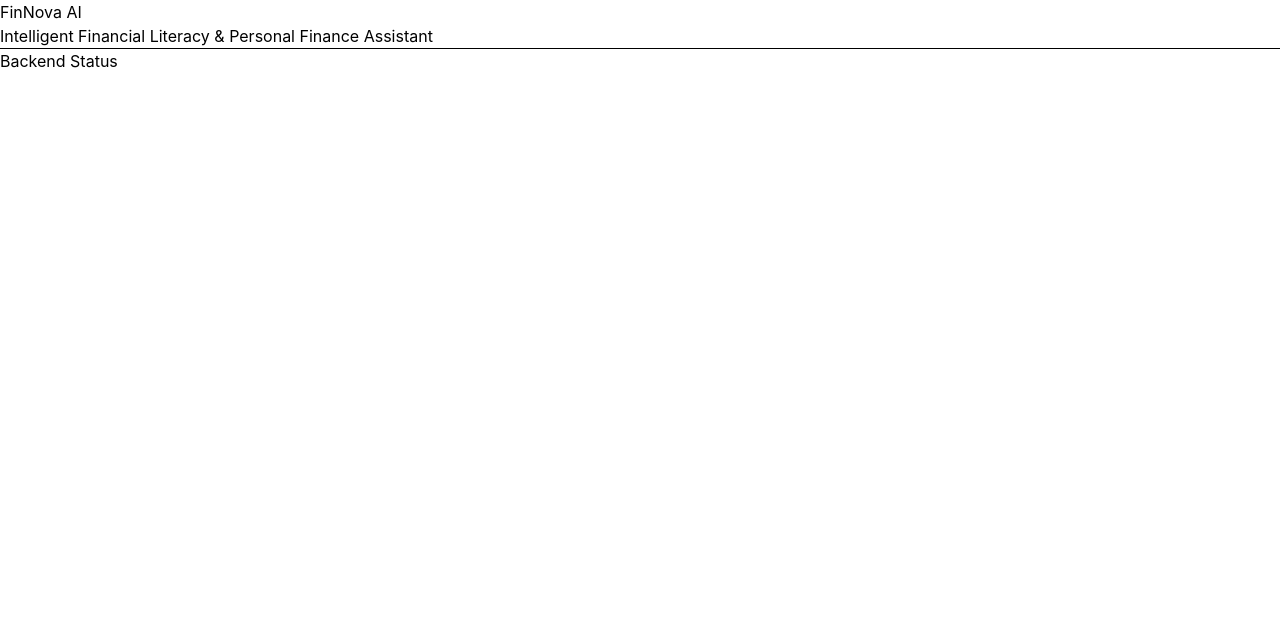
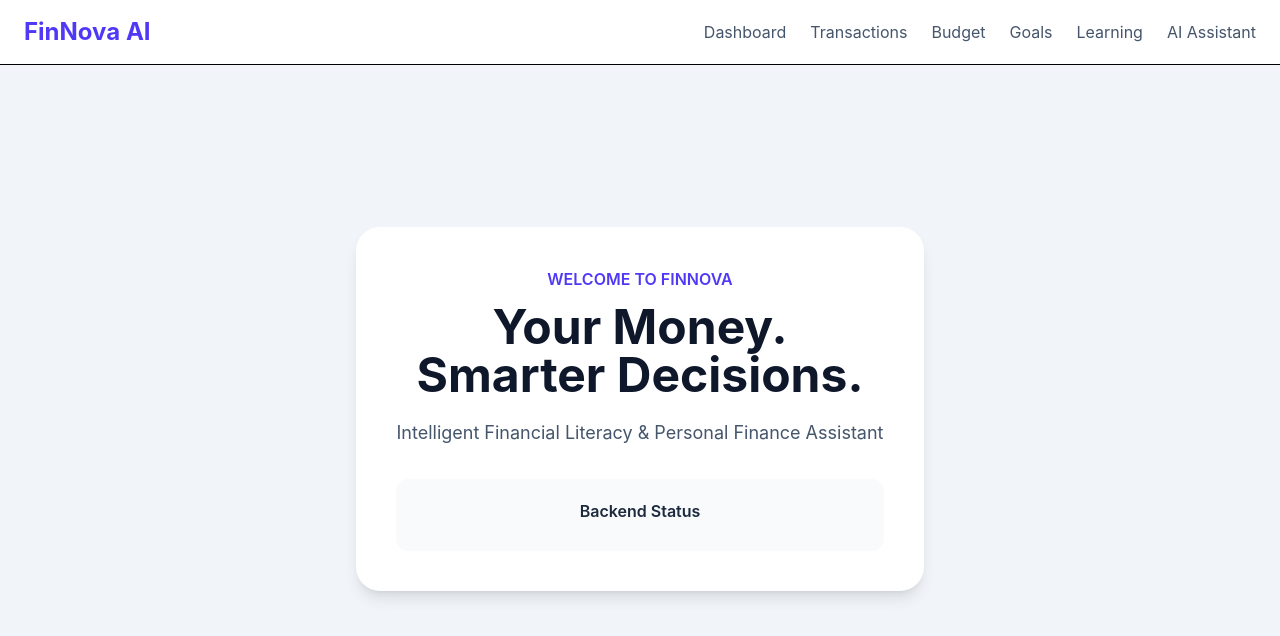
Before and after one commit to KoruKarthikRam/finnova-ai, a React app in the folder frontend/: page / in a window 1280 px wide. Shown: the top 636 px of the page. Built offline with nearby package versions, Linux system fonts and the light colour scheme; the HTML template or start-up script is replaced by a standard one.

Commit message:
Build React frontend foundation

```diff
--- a/frontend/src/App.jsx
+++ b/frontend/src/App.jsx
@@ -1,31 +1,32 @@
-import { useEffect, useState } from "react";
-import axios from "axios";
+import { BrowserRouter, Routes, Route } from "react-router-dom";
+
+import Navbar from "./components/Navbar";
+
+import Home from "./pages/Home";
+import Dashboard from "./pages/Dashboard";
+import Transactions from "./pages/Transactions";
+import Budget from "./pages/Budget";
+import Goals from "./pages/Goals";
+import Learning from "./pages/Learning";
+import Assistant from "./pages/Assistant";
 
 function App() {
-  const [message, setMessage] = useState("Connecting to backend...");
+  return (
+    <BrowserRouter>
+      <Navbar />
 
-  useEffect(() => {
-    axios
-      .get("http://localhost:5000/")
-      .then((response) => {
-        setMessage(response.data.message);
-      })
-      .catch((error) => {
-        console.error(error);
-        setMessage("Backend connection failed");
-      });
-  }, []);
-
-  return (
-    <div>
-      <h1>FinNova AI</h1>
-      <p>Intelligent Financial Literacy & Personal Finance Assistant</p>
-
-      <hr />
-
-      <h2>Backend Status</h2>
-      <p>{message}</p>
-    </div>
+      <main className="min-h-screen bg-slate-100 p-6">
+        <Routes>
+          <Route path="/" element={<Home />} />
+          <Route path="/dashboard" element={<Dashboard />} />
+          <Route path="/transactions" element={<Transactions />} />
+          <Route path="/budget" element={<Budget />} />
+          <Route path="/goals" element={<Goals />} />
+          <Route path="/learning" element={<Learning />} />
+          <Route path="/assistant" element={<Assistant />} />
+        </Routes>
+      </main>
+    </BrowserRouter>
   );
 }
 
--- /dev/null
+++ b/frontend/src/components/Navbar.jsx
@@ -0,0 +1,22 @@
+import { Link } from "react-router-dom";
+
+function Navbar() {
+  return (
+    <nav className="bg-white border-b px-6 py-4 flex items-center justify-between">
+      <Link to="/" className="text-2xl font-bold text-indigo-600">
+        FinNova AI
+      </Link>
+
+      <div className="flex gap-6 text-slate-600">
+        <Link to="/dashboard">Dashboard</Link>
+        <Link to="/transactions">Transactions</Link>
+        <Link to="/budget">Budget</Link>
+        <Link to="/goals">Goals</Link>
+        <Link to="/learning">Learning</Link>
+        <Link to="/assistant">AI Assistant</Link>
+      </div>
+    </nav>
+  );
+}
+
+export default Navbar;
--- /dev/null
+++ b/frontend/src/pages/Assistant.jsx
@@ -0,0 +1,12 @@
+function Assistant() {
+  return (
+    <div>
+      <h1 className="text-3xl font-bold">FinNova AI Assistant</h1>
+      <p className="mt-2 text-slate-600">
+        Your AI financial assistant.
+      </p>
+    </div>
+  );
+}
+
+export default Assistant;
--- /dev/null
+++ b/frontend/src/pages/Budget.jsx
@@ -0,0 +1,12 @@
+function Budget() {
+  return (
+    <div>
+      <h1 className="text-3xl font-bold">Budget</h1>
+      <p className="mt-2 text-slate-600">
+        Manage your monthly budget.
+      </p>
+    </div>
+  );
+}
+
+export default Budget;
--- /dev/null
+++ b/frontend/src/pages/Dashboard.jsx
@@ -0,0 +1,12 @@
+function Dashboard() {
+  return (
+    <div>
+      <h1 className="text-3xl font-bold">Dashboard</h1>
+      <p className="mt-2 text-slate-600">
+        Your financial overview.
+      </p>
+    </div>
+  );
+}
+
+export default Dashboard;
--- /dev/null
+++ b/frontend/src/pages/Goals.jsx
@@ -0,0 +1,12 @@
+function Goals() {
+  return (
+    <div>
+      <h1 className="text-3xl font-bold">Savings Goals</h1>
+      <p className="mt-2 text-slate-600">
+        Track your financial goals.
+      </p>
+    </div>
+  );
+}
+
+export default Goals;
--- /dev/null
+++ b/frontend/src/pages/Home.jsx
@@ -0,0 +1,50 @@
+import { useEffect, useState } from "react";
+import axios from "axios";
+
+function Home() {
+  const [message, setMessage] = useState("Connecting to backend...");
+
+  useEffect(() => {
+    axios
+      .get("http://localhost:5000/")
+      .then((response) => {
+        setMessage(response.data.message);
+      })
+      .catch((error) => {
+        console.error(error);
+        setMessage("Backend connection failed");
+      });
+  }, []);
+
+  return (
+    <div className="flex min-h-[80vh] items-center justify-center">
+      <div className="max-w-2xl rounded-3xl bg-white p-10 text-center shadow-lg">
+        <p className="mb-3 font-semibold text-indigo-600">
+          WELCOME TO FINNOVA
+        </p>
+
+        <h1 className="text-5xl font-bold text-slate-900">
+          Your Money.
+          <br />
+          Smarter Decisions.
+        </h1>
+
+        <p className="mt-5 text-lg text-slate-600">
+          Intelligent Financial Literacy & Personal Finance Assistant
+        </p>
+
+        <div className="mt-8 rounded-xl bg-slate-50 p-5">
+          <p className="font-semibold text-slate-800">
+            Backend Status
+          </p>
+
+          <p className="mt-2 text-green-600">
+            {message}
+          </p>
+        </div>
+      </div>
+    </div>
+  );
+}
+
+export default Home;
--- /dev/null
+++ b/frontend/src/pages/Learning.jsx
@@ -0,0 +1,12 @@
+function Learning() {
+  return (
+    <div>
+      <h1 className="text-3xl font-bold">Financial Learning</h1>
+      <p className="mt-2 text-slate-600">
+        Learn personal finance.
+      </p>
+    </div>
+  );
+}
+
+export default Learning;
--- /dev/null
+++ b/frontend/src/pages/Transactions.jsx
@@ -0,0 +1,12 @@
+function Transactions() {
+  return (
+    <div>
+      <h1 className="text-3xl font-bold">Transactions</h1>
+      <p className="mt-2 text-slate-600">
+        Manage your income and expenses.
+      </p>
+    </div>
+  );
+}
+
+export default Transactions;
--- a/frontend/vite.config.js
+++ b/frontend/vite.config.js
@@ -1,10 +1,7 @@
-import { defineConfig } from 'vite'
-import react from '@vitejs/plugin-react'
-import tailwindcss from '@tailwindcss/vite'
+import { defineConfig } from "vite";
+import react from "@vitejs/plugin-react";
+import tailwindcss from "@tailwindcss/vite";
 
 export default defineConfig({
-  plugins: [
-    react(),
-    tailwindcss(),
-  ],
-})
+  plugins: [react(), tailwindcss()],
+});
```
Also changed, not shown: 1 other file (tests, documents, lock files or other folders).
